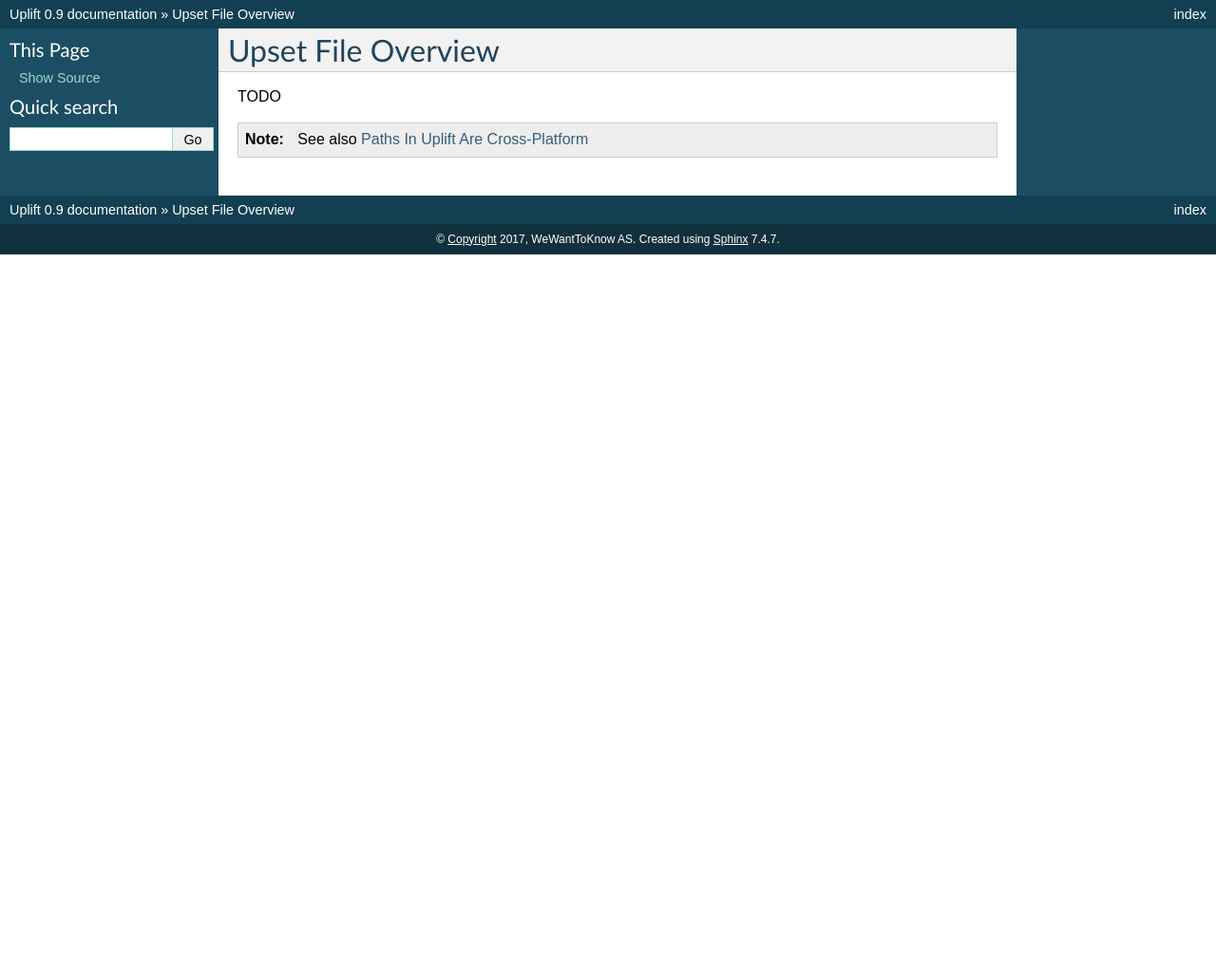
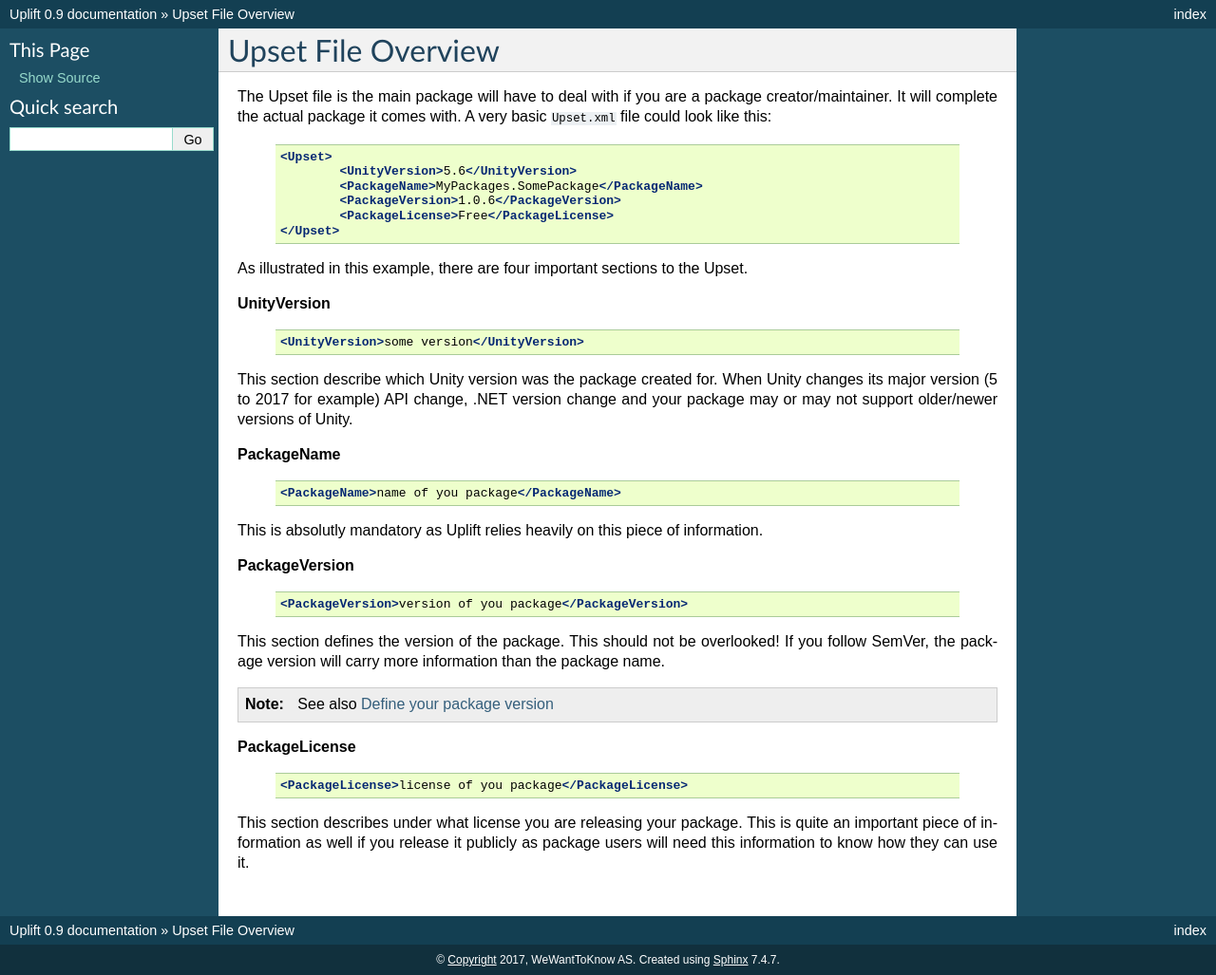
Before and after one commit to DragonBox/uplift-documentation, a Sphinx documentation site: the page built from source/files/upset.rst, in a window 1280 px wide. Shown: the whole page at 95% size. Built offline with Sphinx 7.4.7, drawn with Linux system fonts in a browser that asks for light colours; before the commit the page ends 900 px from its top, so only the background shows below that.

Commit message:
Document Upset file

```diff
--- a/source/files/upset.rst
+++ b/source/files/upset.rst
@@ -1,8 +1,55 @@
 Upset File Overview
 ===================
 
-TODO
+The Upset file is the main package will have to deal with if you are a package creator/maintainer.
+It will complete the actual package it comes with.
+A very basic ``Upset.xml`` file could look like this:
+
+  .. code-block:: xml
+
+	<Upset>
+		<UnityVersion>5.6</UnityVersion>
+		<PackageName>MyPackages.SomePackage</PackageName>
+		<PackageVersion>1.0.6</PackageVersion>
+		<PackageLicense>Free</PackageLicense>
+	</Upset>
+
+As illustrated in this example, there are four important sections to the Upset.
+
+**UnityVersion**
+
+    .. code-block:: xml
+
+        <UnityVersion>some version</UnityVersion>
+
+This section describe which Unity version was the package created for. When Unity changes its major version (5 to 2017 for example) API change, .NET version change and your package may or may not support older/newer versions of Unity.
+
+**PackageName**
+
+    .. code-block:: xml
+
+        <PackageName>name of you package</PackageName>
+
+This is absolutly mandatory as Uplift relies heavily on this piece of information.
+
+**PackageVersion**
+
+    .. code-block:: xml
+
+        <PackageVersion>version of you package</PackageVersion>
+
+This section defines the version of the package.
+This should not be overlooked! If you follow SemVer, the package version will carry more information than the package name.
 
 .. note::
 
-	See also :ref:`files-general`
+	See also :ref:`howto-package-versioning`
+
+**PackageLicense**
+
+    .. code-block:: xml
+
+        <PackageLicense>license of you package</PackageLicense>
+
+This section describes under what license you are releasing your package.
+This is quite an important piece of information as well if you release it publicly as package users will need this information to know how they can use it.
```
